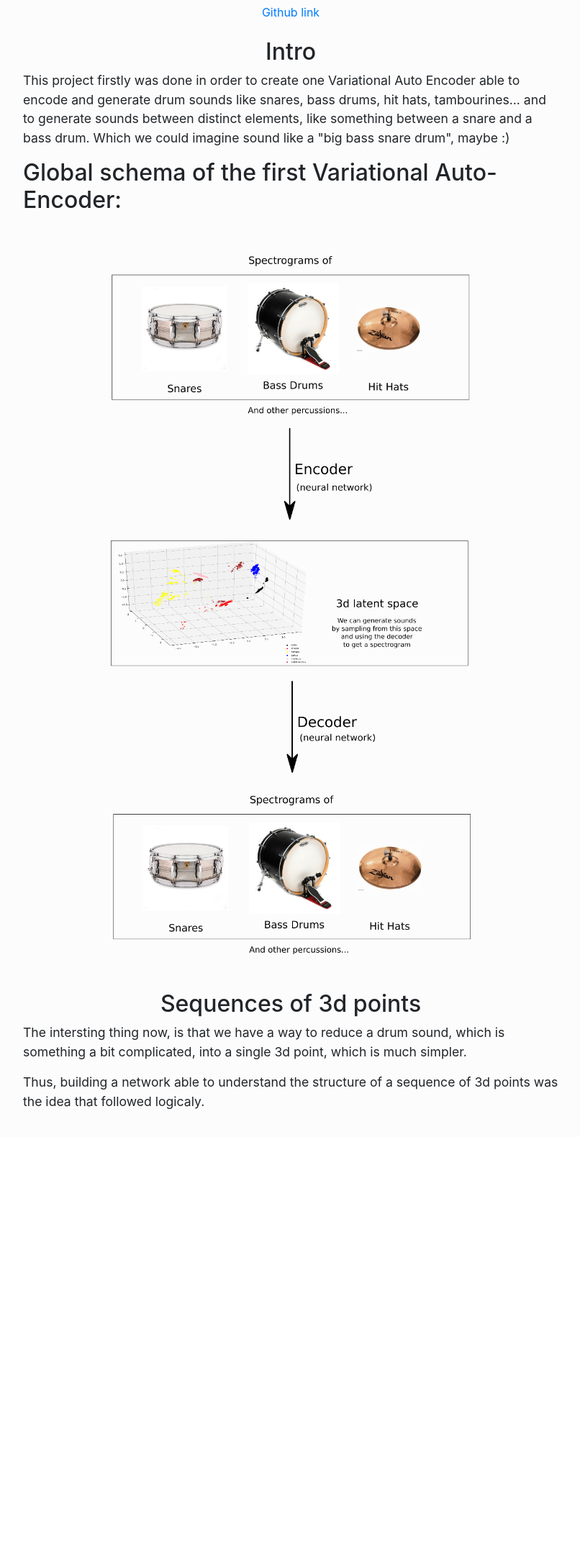
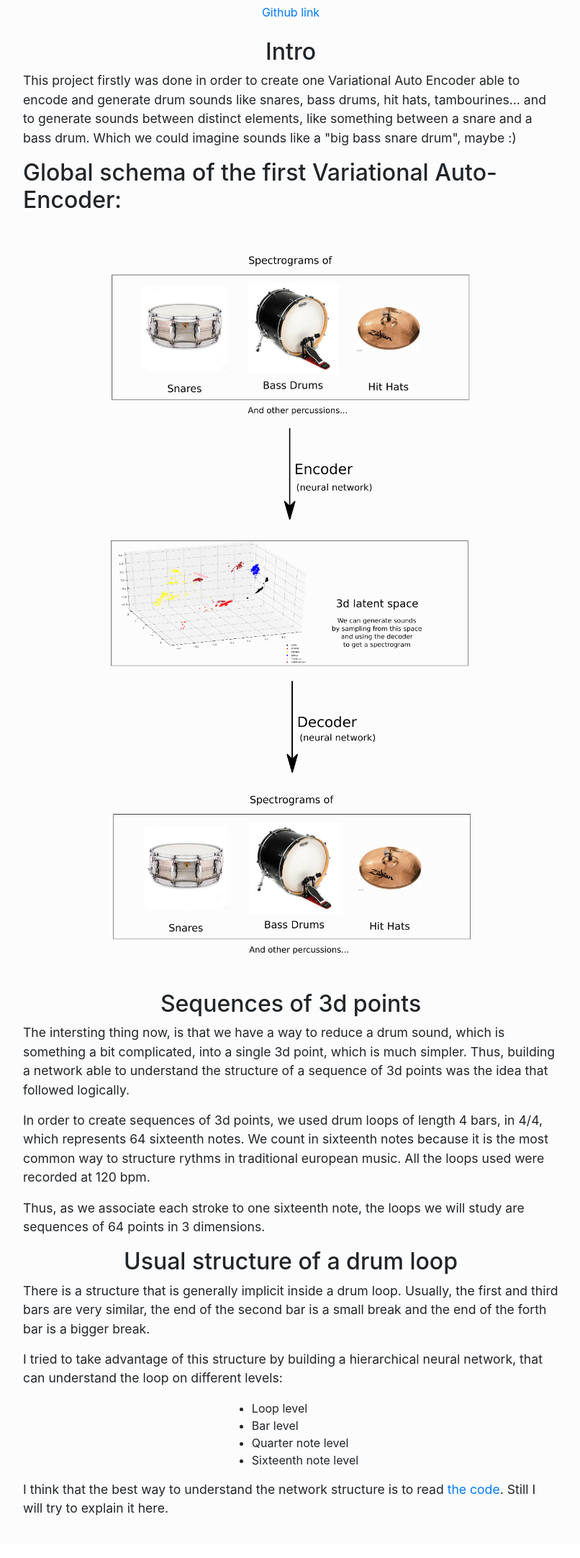
Before and after one commit to ValentinBilot/PersonalWebSite, a Node server app: page /drumloopsgenerator in a window 1280 px wide. Shown: the part 157-2322 px from the top of the page at 72% size, without its empty margins (236-1042 px from the left). Before the commit the page ends 1698 px from the top, so only its background shows below. Run offline with Node 20, Linux system fonts and the light colour scheme; some libraries are stand-ins or nearby versions.

Commit message:
drum loop content

```diff
--- a/views/drumloopsgenerator.twig
+++ b/views/drumloopsgenerator.twig
@@ -11,7 +11,7 @@
        Variational Auto Encoder able to encode and generate drum sounds
        like snares, bass drums, hit hats, tambourines... and to generate
        sounds between distinct elements, like something between a snare and
-       a bass drum. Which we could imagine sound like a
+       a bass drum. Which we could imagine sounds like a
        "big bass snare drum", maybe :)
      </p>
     <h2>Global schema of the first Variational Auto-Encoder:</h2>
@@ -19,9 +19,33 @@
     <h2>Sequences of 3d points</h2>
     <p>The intersting thing now, is that we have a way to reduce a drum
     sound, which is something a bit complicated, into a single 3d point,
-    which is much simpler. </p>
-    <p>Thus, building a network able to understand the structure of
-    a sequence of 3d points was the idea that followed logicaly.</p>
+    which is much simpler.
+    Thus, building a network able to understand the structure of
+    a sequence of 3d points was the idea that followed logically.</p>
+    <p>In order to create sequences of 3d points, we used drum loops
+    of length 4 bars, in 4/4, which represents 64 sixteenth notes. We
+    count in sixteenth notes because it is the most common way to structure
+    rythms in traditional european music. All the loops used were recorded
+    at 120 bpm.</p>
+    <p>Thus, as we associate each stroke to one sixteenth note, the loops
+    we will study are sequences of 64 points in 3 dimensions.</p>
+    <h2>Usual structure of a drum loop</h2>
+    <p>There is a structure that is generally implicit inside a drum loop.
+    Usually, the first and third bars are very similar, the end of the second
+    bar is a small break and the end of the forth bar is a bigger break.</p>
+    <p>I tried to take advantage of this structure by building a hierarchical
+    neural network, that can understand the loop on different levels:</p>
+    <ul>
+      <li>Loop level</li>
+      <li>Bar level</li>
+      <li>Quarter note level</li>
+      <li>Sixteenth note level</li>
+    </ul>
+    <p>I think that the best way to understand the network structure is to
+    read <a href="https://github.com/ValentinBilot/DrumLoopsGenerator">the code</a>.
+    Still I will try to explain it here.</p>
+
+
 
 
     </div>
```
